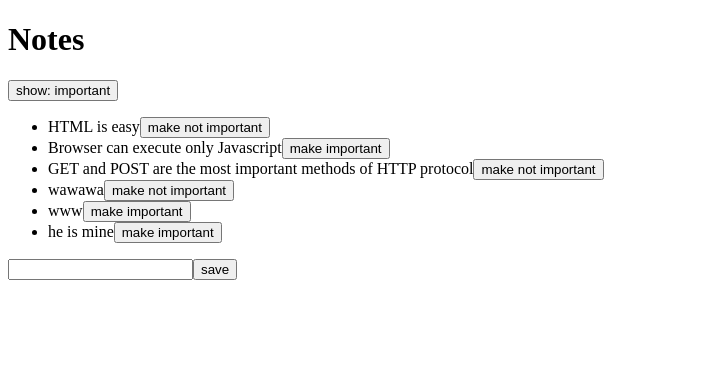
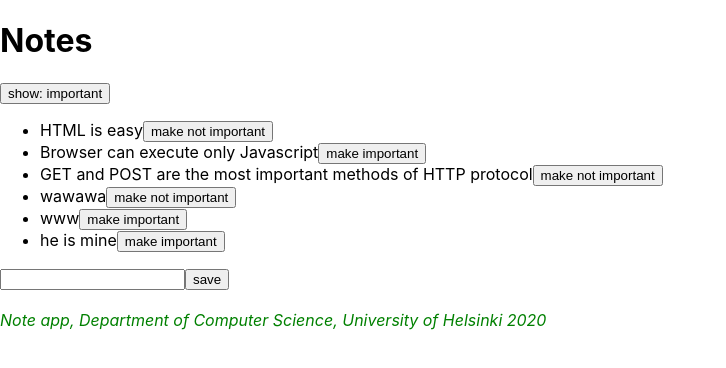
Before and after one commit to kooooichi24/fullstackopen2020, a React (Create React App) app in the folder part2/lecture_code/: page / in a window 1280 px wide. Shown: the top 368 px of the page, without its empty margins (0-726 px from the left). Built offline with nearby package versions, Linux system fonts and the light colour scheme; data requests are answered from the project's data file.

Commit message:
completed lecture code of part2.e

```diff
--- a/part2/lecture_code/src/App.js
+++ b/part2/lecture_code/src/App.js
@@ -1,20 +1,36 @@
 import React, { useState, useEffect } from 'react'
 import Note from './components/Note'
+import Notification from './components/Notification'
 import noteService from './services/notes'
+
+const Footer = () => {
+  const footerStyle = {
+    color: 'green',
+    fontStyle: 'italic',
+    fontSize: 16
+  }
+
+  return (
+    <div style={footerStyle}>
+      <br />
+      <em>Note app, Department of Computer Science, University of Helsinki 2020</em>
+    </div>
+  )
+}
 
 const App = () => {
   const [notes, setNotes] = useState([])
   const [newNote, setNewNote] = useState('')
   const [showAll, setShowAll] = useState(true)
+  const [errorMessage, setErrorMessage] = useState(null)
 
-  const hook = () => {
+  useEffect(() => {
     noteService
       .getAll()
       .then(initialNotes => {
         setNotes(initialNotes)
       })
-  }
-  useEffect(hook, [])
+  }, [])
 
   const addNote = (event) => {
     event.preventDefault()
@@ -47,18 +63,24 @@
         setNotes(notes.map(note => note.id !== id ? note : returnedNote))
       })
       .catch(error => {
-        alert(
-          `the note ${note.content} was already deleted from server`
+        setErrorMessage(
+          `Note ${note.content} was already deleted from server`
         )
+        setTimeout(() => {
+          setErrorMessage(null)
+        }, 5000)
         setNotes(notes.filter(note => note.id !== id))
       })
   }
 
-  const notesToShow = showAll ? notes : notes.filter(note => note.important === true)
+  const notesToShow = showAll
+    ? notes
+    : notes.filter(note => note.important === true)
 
   return (
     <div>
       <h1>Notes</h1>
+      <Notification message={errorMessage} />
       <div>
         <button onClick={() => setShowAll(!showAll)}>
           show: { showAll ? 'important' : 'all' }
@@ -80,6 +102,7 @@
         />
         <button type="submit">save</button>
       </form>
+      <Footer />
     </div>
   )
 }
--- /dev/null
+++ b/part2/lecture_code/src/components/Notification.js
@@ -0,0 +1,15 @@
+import React from 'react';
+
+const Notification = ({ message }) => {
+  if (message === null) {
+    return null
+  }
+
+  return (
+    <div className="error">
+      {message}
+    </div>
+  )
+}
+
+export default Notification
--- a/part2/lecture_code/src/index.css
+++ b/part2/lecture_code/src/index.css
@@ -11,3 +11,13 @@
   font-family: source-code-pro, Menlo, Monaco, Consolas, 'Courier New',
     monospace;
 }
+
+.error {
+  color: red;
+  background: lightgrey;
+  font-size: 20px;
+  border-style: solid;
+  border-radius: 5px;
+  padding: 10px;
+  margin-bottom: 10px;
+}
--- a/part2/lecture_code/src/index.js
+++ b/part2/lecture_code/src/index.js
@@ -1,6 +1,7 @@
 import React from 'react';
 import ReactDOM from 'react-dom';
 import App from './App'
+import './index.css'
 
 ReactDOM.render(
   <App />,
```
Also changed, not shown: 2 other files (tests, documents, lock files or other folders).
